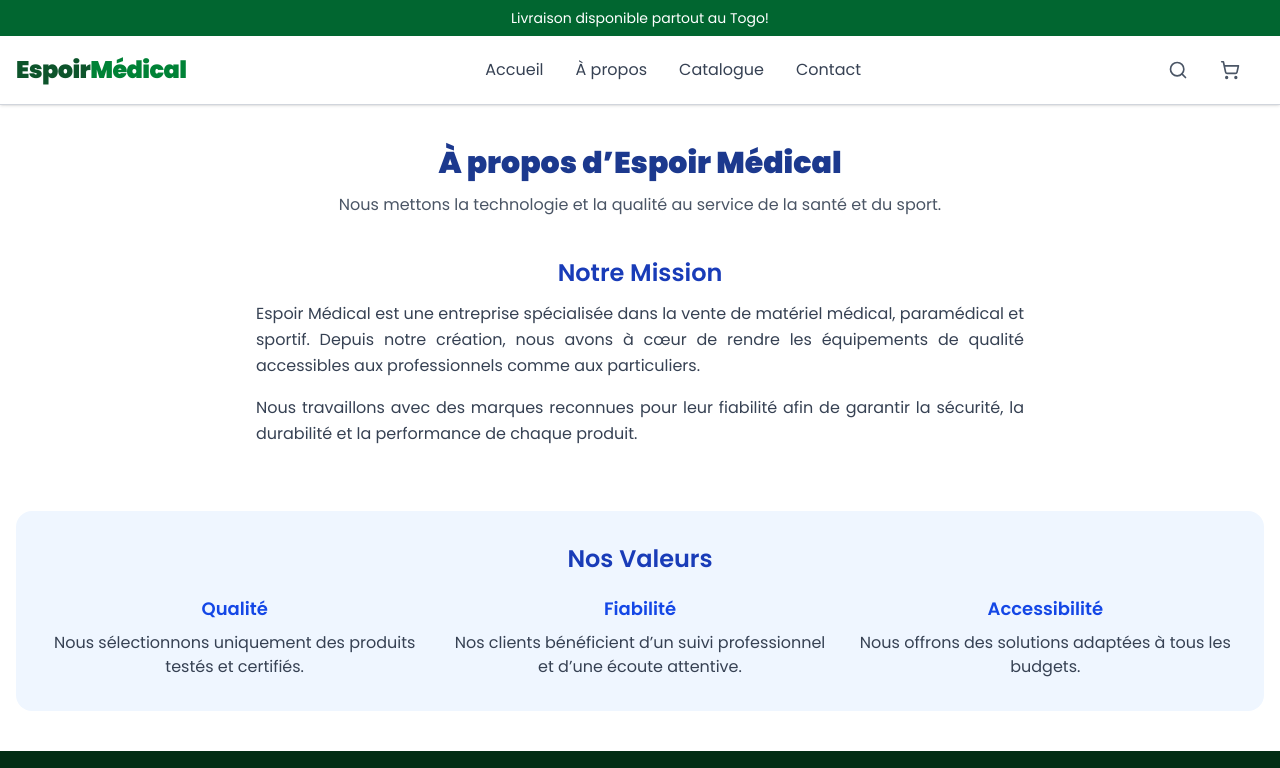
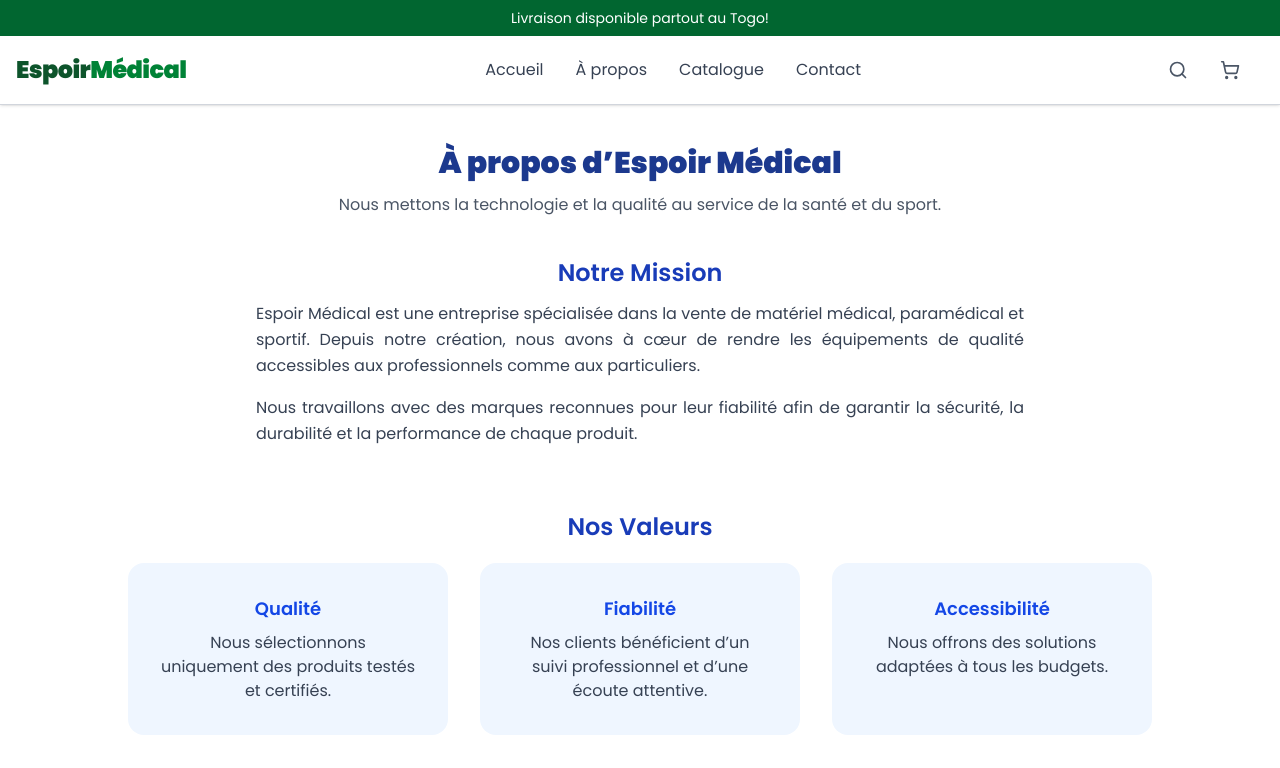
Before and after one commit to deogratias228/espoir-medical-ecommerce, a Next.js app: page /about in a window 1280 px wide. Shown: the top 768 px of the page. Built offline with nearby package versions, Linux system fonts and the light colour scheme; no server answers.

Commit message:
recheck about page

```diff
--- a/app/about/page.tsx
+++ b/app/about/page.tsx
@@ -36,21 +36,24 @@ export default function AboutPage() {
             </section>
 
             {/* Valeurs */}
-            <section className="bg-blue-50 rounded-2xl p-8 text-center">
+            <section className="text-center  flex justify-center">
+                <div className="max-w-5xl">
                     <h2 className="text-2xl font-semibold text-blue-800 mb-5">Nos Valeurs</h2>
                     <div className="grid md:grid-cols-3 gap-8">
-                    <div>
+                        <div className="bg-blue-50 rounded-2xl p-8">
                             <h3 className="font-semibold text-lg text-blue-700 mb-2">Qualité</h3>
                             <p>Nous sélectionnons uniquement des produits testés et certifiés.</p>
                         </div>
-                    <div>
+                        <div className="bg-blue-50 rounded-2xl p-8">
                             <h3 className="font-semibold text-lg text-blue-700 mb-2">Fiabilité</h3>
                             <p>Nos clients bénéficient d’un suivi professionnel et d’une écoute attentive.</p>
                         </div>
-                    <div>
+                        <div className="bg-blue-50 rounded-2xl p-8">
                             <h3 className="font-semibold text-lg text-blue-700 mb-2">Accessibilité</h3>
                             <p>Nous offrons des solutions adaptées à tous les budgets.</p>
                         </div>
+                    </div>
+
                 </div>
             </section>
         </main>
```
Lines whose indentation alone changed are shown as unchanged.
